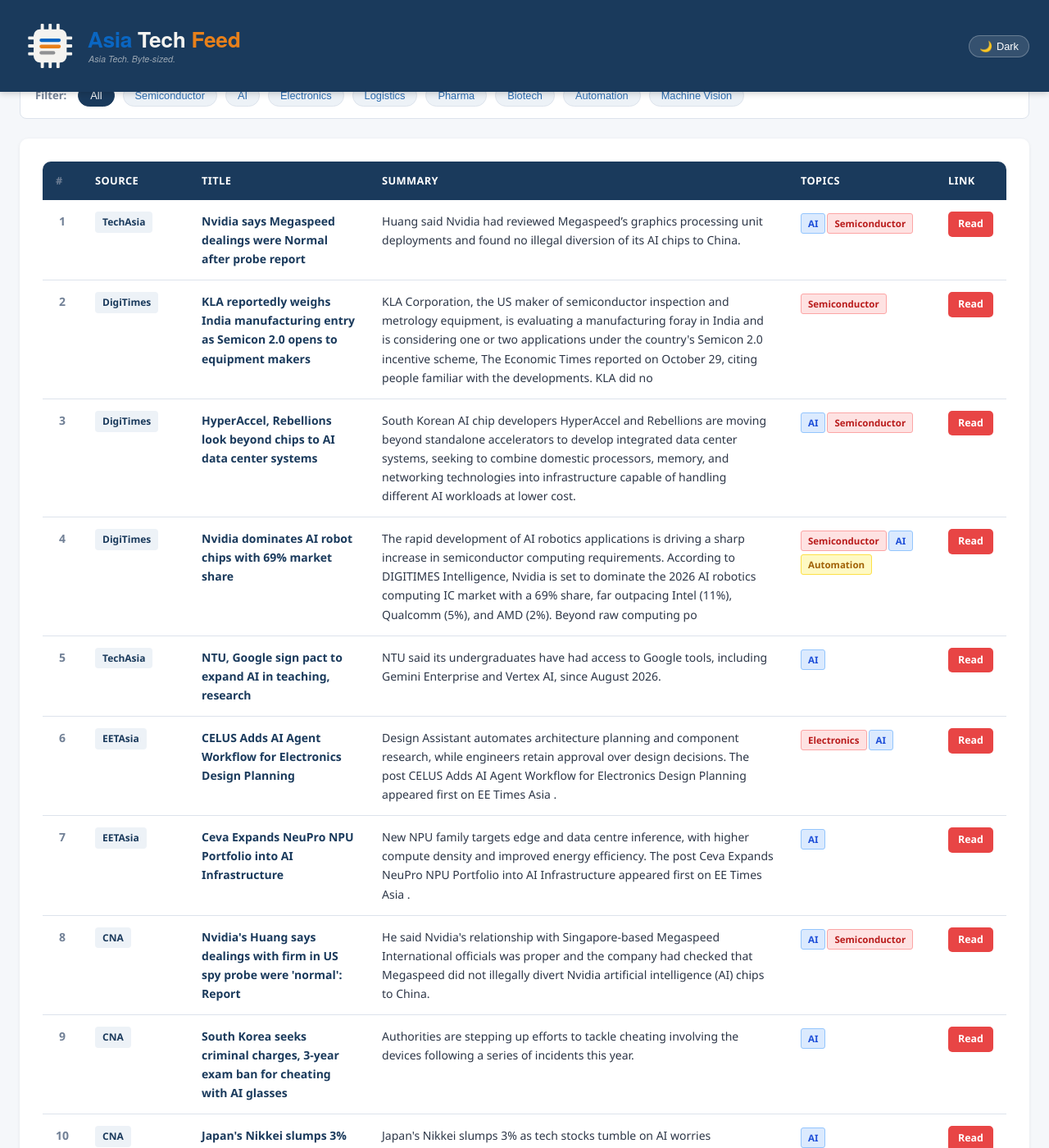
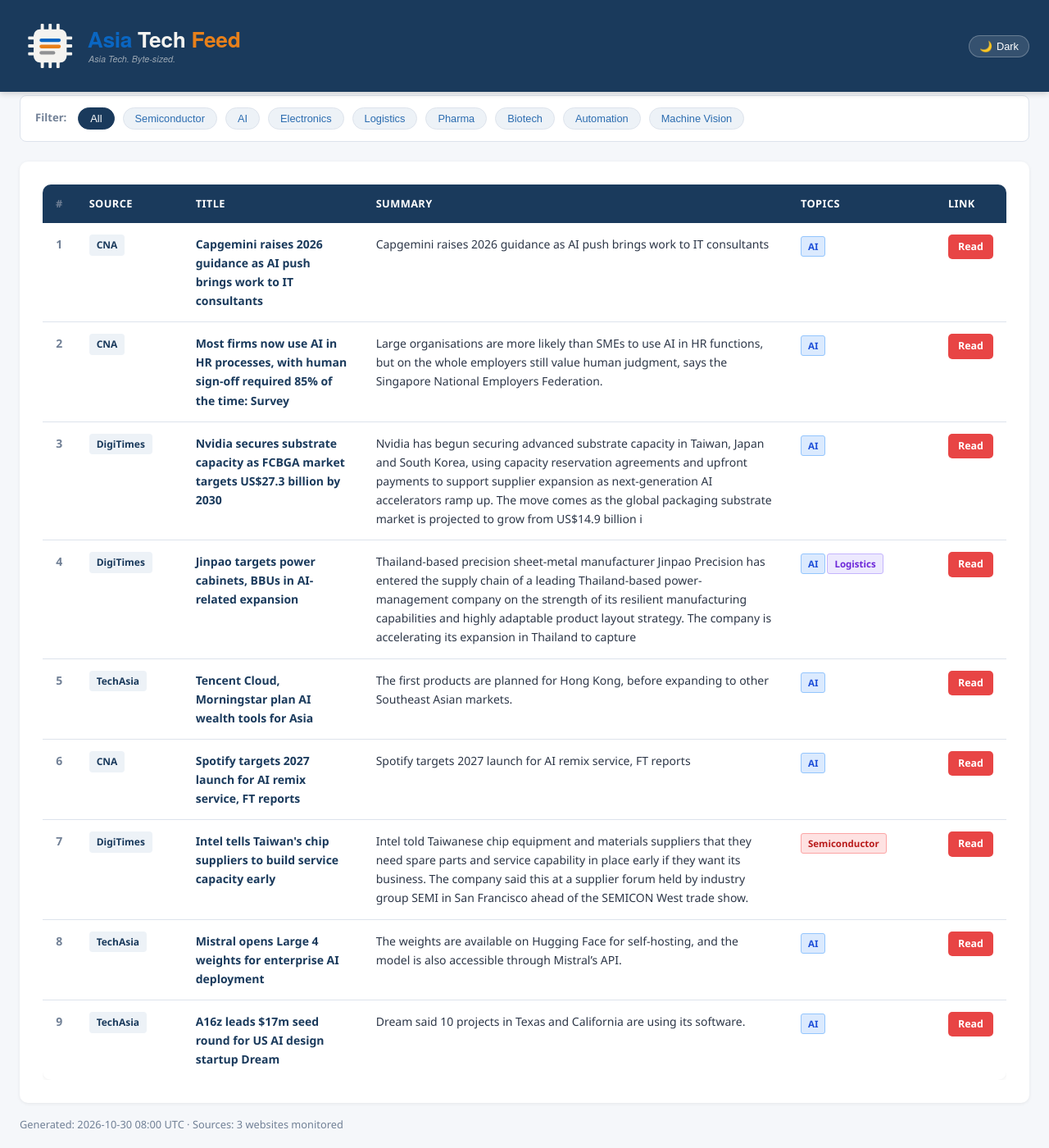
Before and after one commit to asiatechfeed/Asia-Tech-Feed, a Jekyll site: the page built from _posts/2026-10-30-asia-tech-news-digest.md, in a window 1280 px wide and 1400 px high, scrolled down 633 px. Shown: the whole window at 82% size. Built offline with Jekyll 4.4.1, drawn with Linux system fonts in a browser that asks for light colours; a script that is not in the unit is left out; some of the changed text lies outside the part shown.

Commit message:
📰 News digest 2026-10-30 (9 articles)

```diff
--- a/_posts/2026-10-30-asia-tech-news-digest.md
+++ b/_posts/2026-10-30-asia-tech-news-digest.md
@@ -1,16 +1,16 @@
 ---
 layout: post
 title: "Asia Tech News Digest - October 30, 2026"
-date: 2026-10-30 13:26:23 +0800
-articles_count: 12
-sources_count: 5
-sources: ["CNA", "DigiTimes", "EETAsia", "NikkeiAsia", "TechAsia"]
+date: 2026-10-30 16:00:56 +0800
+articles_count: 9
+sources_count: 3
+sources: ["CNA", "DigiTimes", "TechAsia"]
 csv_file: /assets/data/news-2026-10-30.tsv
-featured_title: "Nvidia says Megaspeed dealings were Normal after probe report"
-featured_url: "https://www.techinasia.com/nvidia-unveils-openshell-reference-architecture"
-featured_source: "TechAsia"
-featured_summary: "Huang said Nvidia had reviewed Megaspeed\u2019s graphics processing unit deployments and found no illegal diversion of its AI chips to China."
-featured_image: ""
+featured_title: "Capgemini raises 2026 guidance as AI push brings work to IT consultants"
+featured_url: "https://www.channelnewsasia.com/business/capgemini-raises-2026-guidance-ai-push-brings-work-it-consultants-6506206"
+featured_source: "CNA"
+featured_summary: "Capgemini raises 2026 guidance as AI push brings work to IT consultants"
+featured_image: "https://dam.mediacorp.sg/image/upload/s--28asZ0j_--/c_fill,g_auto,h_676,w_1200/fl_relative,g_south_east,l_mediacorp:cna:watermark:2024-04:reuters_1,w_0.1/f_auto,q_auto/v1/one-cms/core/2026-10-30T071334Z_2_LYNXNPEM9T0GF_RTROPTP_3_CAPGEMINI-RESULTS.JPG?itok=T0PZqITv"
 ---
 
 <table class="news-table">
@@ -27,99 +27,75 @@ featured_image: ""
 <tbody>
 <tr>
   <td class="col-num">1</td>
-  <td class="col-source"><span class="source-badge">TechAsia</span></td>
-  <td class="col-title"><span class="article-title">Nvidia says Megaspeed dealings were Normal after probe report</span></td>
-  <td class="col-summary">Huang said Nvidia had reviewed Megaspeed’s graphics processing unit deployments and found no illegal diversion of its AI chips to China.</td>
-  <td class="col-tags"><span class="tag ai">AI</span><span class="tag semi">Semiconductor</span></td>
-  <td class="col-link"><a class="btn-link" href="https://www.techinasia.com/nvidia-unveils-openshell-reference-architecture" target="_blank" rel="noopener">Read</a></td>
+  <td class="col-source"><span class="source-badge">CNA</span></td>
+  <td class="col-title"><span class="article-title">Capgemini raises 2026 guidance as AI push brings work to IT consultants</span></td>
+  <td class="col-summary">Capgemini raises 2026 guidance as AI push brings work to IT consultants</td>
+  <td class="col-tags"><span class="tag ai">AI</span></td>
+  <td class="col-link"><a class="btn-link" href="https://www.channelnewsasia.com/business/capgemini-raises-2026-guidance-ai-push-brings-work-it-consultants-6506206" target="_blank" rel="noopener">Read</a></td>
 </tr>
 <tr>
   <td class="col-num">2</td>
-  <td class="col-source"><span class="source-badge">DigiTimes</span></td>
-  <td class="col-title"><span class="article-title">KLA reportedly weighs India manufacturing entry as Semicon 2.0 opens to equipment makers</span></td>
-  <td class="col-summary">KLA Corporation, the US maker of semiconductor inspection and metrology equipment, is evaluating a manufacturing foray in India and is considering one or two applications under the country's Semicon 2.0 incentive scheme, The Economic Times reported on October 29, citing people familiar with the developments. KLA did no</td>
-  <td class="col-tags"><span class="tag semi">Semiconductor</span></td>
-  <td class="col-link"><a class="btn-link" href="https://www.digitimes.com/news/a20261030VL215/kla-inspection-equipment-semicon-manufacturing-india.html" target="_blank" rel="noopener">Read</a></td>
+  <td class="col-source"><span class="source-badge">CNA</span></td>
+  <td class="col-title"><span class="article-title">Most firms now use AI in HR processes, with human sign-off required 85% of the time: Survey</span></td>
+  <td class="col-summary">Large organisations are more likely than SMEs to use AI in HR functions, but on the whole employers still value human judgment, says the Singapore National Employers Federation.</td>
+  <td class="col-tags"><span class="tag ai">AI</span></td>
+  <td class="col-link"><a class="btn-link" href="https://www.channelnewsasia.com/singapore/ai-human-judgment-hr-recruitment-resume-screening-6505731" target="_blank" rel="noopener">Read</a></td>
 </tr>
 <tr>
   <td class="col-num">3</td>
   <td class="col-source"><span class="source-badge">DigiTimes</span></td>
-  <td class="col-title"><span class="article-title">HyperAccel, Rebellions look beyond chips to AI data center systems</span></td>
-  <td class="col-summary">South Korean AI chip developers HyperAccel and Rebellions are moving beyond standalone accelerators to develop integrated data center systems, seeking to combine domestic processors, memory, and networking technologies into infrastructure capable of handling different AI workloads at lower cost.</td>
-  <td class="col-tags"><span class="tag ai">AI</span><span class="tag semi">Semiconductor</span></td>
-  <td class="col-link"><a class="btn-link" href="https://www.digitimes.com/news/a20261030VL218/data-center-ai-chip-hardware-testing-training.html" target="_blank" rel="noopener">Read</a></td>
+  <td class="col-title"><span class="article-title">Nvidia secures substrate capacity as FCBGA market targets US$27.3 billion by 2030</span></td>
+  <td class="col-summary">Nvidia has begun securing advanced substrate capacity in Taiwan, Japan and South Korea, using capacity reservation agreements and upfront payments to support supplier expansion as next-generation AI accelerators ramp up. The move comes as the global packaging substrate market is projected to grow from US$14.9 billion i</td>
+  <td class="col-tags"><span class="tag ai">AI</span></td>
+  <td class="col-link"><a class="btn-link" href="https://www.digitimes.com/news/a20261030PD226/nvidia-fc-bga-substrate-capacity-2030.html" target="_blank" rel="noopener">Read</a></td>
 </tr>
 <tr>
   <td class="col-num">4</td>
   <td class="col-source"><span class="source-badge">DigiTimes</span></td>
-  <td class="col-title"><span class="article-title">Nvidia dominates AI robot chips with 69% market share</span></td>
-  <td class="col-summary">The rapid development of AI robotics applications is driving a sharp increase in semiconductor computing requirements. According to DIGITIMES Intelligence, Nvidia is set to dominate the 2026 AI robotics computing IC market with a 69% share, far outpacing Intel (11%), Qualcomm (5%), and AMD (2%). Beyond raw computing po</td>
-  <td class="col-tags"><span class="tag semi">Semiconductor</span><span class="tag ai">AI</span><span class="tag auto">Automation</span></td>
-  <td class="col-link"><a class="btn-link" href="https://www.digitimes.com/news/a20261030PD219/robotics-nvidia-development-robot-software.html" target="_blank" rel="noopener">Read</a></td>
+  <td class="col-title"><span class="article-title">Jinpao targets power cabinets, BBUs in AI-related expansion</span></td>
+  <td class="col-summary">Thailand-based precision sheet-metal manufacturer Jinpao Precision has entered the supply chain of a leading Thailand-based power-management company on the strength of its resilient manufacturing capabilities and highly adaptable product layout strategy. The company is accelerating its expansion in Thailand to capture </td>
+  <td class="col-tags"><span class="tag ai">AI</span><span class="tag logis">Logistics</span></td>
+  <td class="col-link"><a class="btn-link" href="https://www.digitimes.com/news/a20261030PD212/expansion-manufacturing-high-end-supply-chain-demand.html" target="_blank" rel="noopener">Read</a></td>
 </tr>
 <tr>
   <td class="col-num">5</td>
   <td class="col-source"><span class="source-badge">TechAsia</span></td>
-  <td class="col-title"><span class="article-title">NTU, Google sign pact to expand AI in teaching, research</span></td>
-  <td class="col-summary">NTU said its undergraduates have had access to Google tools, including Gemini Enterprise and Vertex AI, since August 2026.</td>
+  <td class="col-title"><span class="article-title">Tencent Cloud, Morningstar plan AI wealth tools for Asia</span></td>
+  <td class="col-summary">The first products are planned for Hong Kong, before expanding to other Southeast Asian markets.</td>
   <td class="col-tags"><span class="tag ai">AI</span></td>
-  <td class="col-link"><a class="btn-link" href="https://www.techinasia.com/google-cloud-announces-gemini-agent-work" target="_blank" rel="noopener">Read</a></td>
+  <td class="col-link"><a class="btn-link" href="https://www.techinasia.com/anthropic-ipo-to-open-to-australian-retail-investors" target="_blank" rel="noopener">Read</a></td>
 </tr>
 <tr>
   <td class="col-num">6</td>
-  <td class="col-source"><span class="source-badge">EETAsia</span></td>
-  <td class="col-title"><span class="article-title">CELUS Adds AI Agent Workflow for Electronics Design Planning</span></td>
-  <td class="col-summary">Design Assistant automates architecture planning and component research, while engineers retain approval over design decisions. The post CELUS Adds AI Agent Workflow for Electronics Design Planning appeared first on EE Times Asia .</td>
-  <td class="col-tags"><span class="tag semi">Electronics</span><span class="tag ai">AI</span></td>
-  <td class="col-link"><a class="btn-link" href="https://www.eetasia.com/celus-adds-ai-agent-workflow-for-electronics-design-planning/" target="_blank" rel="noopener">Read</a></td>
+  <td class="col-source"><span class="source-badge">CNA</span></td>
+  <td class="col-title"><span class="article-title">Spotify targets 2027 launch for AI remix service, FT reports</span></td>
+  <td class="col-summary">Spotify targets 2027 launch for AI remix service, FT reports</td>
+  <td class="col-tags"><span class="tag ai">AI</span></td>
+  <td class="col-link"><a class="btn-link" href="https://www.channelnewsasia.com/business/spotify-targets-2027-launch-ai-remix-service-ft-reports-6506086" target="_blank" rel="noopener">Read</a></td>
 </tr>
 <tr>
   <td class="col-num">7</td>
-  <td class="col-source"><span class="source-badge">EETAsia</span></td>
-  <td class="col-title"><span class="article-title">Ceva Expands NeuPro NPU Portfolio into AI Infrastructure</span></td>
-  <td class="col-summary">New NPU family targets edge and data centre inference, with higher compute density and improved energy efficiency. The post Ceva Expands NeuPro NPU Portfolio into AI Infrastructure appeared first on EE Times Asia .</td>
-  <td class="col-tags"><span class="tag ai">AI</span></td>
-  <td class="col-link"><a class="btn-link" href="https://www.eetasia.com/ceva-expands-neupro-npu-portfolio-into-ai-infrastructure/" target="_blank" rel="noopener">Read</a></td>
+  <td class="col-source"><span class="source-badge">DigiTimes</span></td>
+  <td class="col-title"><span class="article-title">Intel tells Taiwan's chip suppliers to build service capacity early</span></td>
+  <td class="col-summary">Intel told Taiwanese chip equipment and materials suppliers that they need spare parts and service capability in place early if they want its business. The company said this at a supplier forum held by industry group SEMI in San Francisco ahead of the SEMICON West trade show.</td>
+  <td class="col-tags"><span class="tag semi">Semiconductor</span></td>
+  <td class="col-link"><a class="btn-link" href="https://www.digitimes.com/news/a20261030VL219/intel-taiwan-equipment-materials-semi.html" target="_blank" rel="noopener">Read</a></td>
 </tr>
 <tr>
   <td class="col-num">8</td>
-  <td class="col-source"><span class="source-badge">CNA</span></td>
-  <td class="col-title"><span class="article-title">Nvidia's Huang says dealings with firm in US spy probe were 'normal': Report</span></td>
-  <td class="col-summary">He said Nvidia's relationship with Singapore-based Megaspeed International officials was proper and the company had checked that Megaspeed did not illegally divert Nvidia artificial intelligence (AI) chips to China.</td>
-  <td class="col-tags"><span class="tag ai">AI</span><span class="tag semi">Semiconductor</span></td>
-  <td class="col-link"><a class="btn-link" href="https://www.channelnewsasia.com/east-asia/nvidia-jensen-huang-megaspeed-international-6505791" target="_blank" rel="noopener">Read</a></td>
+  <td class="col-source"><span class="source-badge">TechAsia</span></td>
+  <td class="col-title"><span class="article-title">Mistral opens Large 4 weights for enterprise AI deployment</span></td>
+  <td class="col-summary">The weights are available on Hugging Face for self-hosting, and the model is also accessible through Mistral’s API.</td>
+  <td class="col-tags"><span class="tag ai">AI</span></td>
+  <td class="col-link"><a class="btn-link" href="https://www.techinasia.com/mistral-builds-ai-model-banks-mythos-access" target="_blank" rel="noopener">Read</a></td>
 </tr>
 <tr>
   <td class="col-num">9</td>
-  <td class="col-source"><span class="source-badge">CNA</span></td>
-  <td class="col-title"><span class="article-title">South Korea seeks criminal charges, 3-year exam ban for cheating with AI glasses</span></td>
-  <td class="col-summary">Authorities are stepping up efforts to tackle cheating involving the devices following a series of incidents this year.</td>
+  <td class="col-source"><span class="source-badge">TechAsia</span></td>
+  <td class="col-title"><span class="article-title">A16z leads $17m seed round for US AI design startup Dream</span></td>
+  <td class="col-summary">Dream said 10 projects in Texas and California are using its software.</td>
   <td class="col-tags"><span class="tag ai">AI</span></td>
-  <td class="col-link"><a class="btn-link" href="https://www.channelnewsasia.com/east-asia/south-korea-ai-smart-glasses-students-cheating-6505571" target="_blank" rel="noopener">Read</a></td>
-</tr>
-<tr>
-  <td class="col-num">10</td>
-  <td class="col-source"><span class="source-badge">CNA</span></td>
-  <td class="col-title"><span class="article-title">Japan's Nikkei slumps 3% as tech stocks tumble on AI worries</span></td>
-  <td class="col-summary">Japan's Nikkei slumps 3% as tech stocks tumble on AI worries</td>
-  <td class="col-tags"><span class="tag ai">AI</span></td>
-  <td class="col-link"><a class="btn-link" href="https://www.channelnewsasia.com/business/japans-nikkei-slumps-3-tech-stocks-tumble-ai-worries-6505716" target="_blank" rel="noopener">Read</a></td>
-</tr>
-<tr>
-  <td class="col-num">11</td>
-  <td class="col-source"><span class="source-badge">TechAsia</span></td>
-  <td class="col-title"><span class="article-title">Canadian AI firm Cohere targets $5b in series E funding</span></td>
-  <td class="col-summary">It follows a US$500 million fundraise announced in August 2025 at a US$6.8 billion valuation.</td>
-  <td class="col-tags"><span class="tag ai">AI</span></td>
-  <td class="col-link"><a class="btn-link" href="https://www.techinasia.com/why-ai-is-hiring-problem-not-just-a-technology-one" target="_blank" rel="noopener">Read</a></td>
-</tr>
-<tr>
-  <td class="col-num">12</td>
-  <td class="col-source"><span class="source-badge">NikkeiAsia</span></td>
-  <td class="col-title"><span class="article-title">Japan's Marubeni looks to profit from bottlenecks arising from AI boom</span></td>
-  <td class="col-summary">Japan's Marubeni looks to profit from bottlenecks arising from AI boom</td>
-  <td class="col-tags"><span class="tag ai">AI</span></td>
-  <td class="col-link"><a class="btn-link" href="https://asia.nikkei.com/editor-s-picks/interview/japan-s-marubeni-looks-to-profit-from-bottlenecks-arising-from-ai-boom" target="_blank" rel="noopener">Read</a></td>
+  <td class="col-link"><a class="btn-link" href="https://www.techinasia.com/israeli-cybersecurity-firm-dream-raises-260m-at-3b-valuation" target="_blank" rel="noopener">Read</a></td>
 </tr>
 </tbody>
 </table>
```
Also changed, not shown: _data/seen_urls.json (+10 -1 lines), _digest_meta.json (+20 -22 lines), assets/data/news-2026-10-30.tsv (+9 -12 lines), assets/data/search-index.json.
